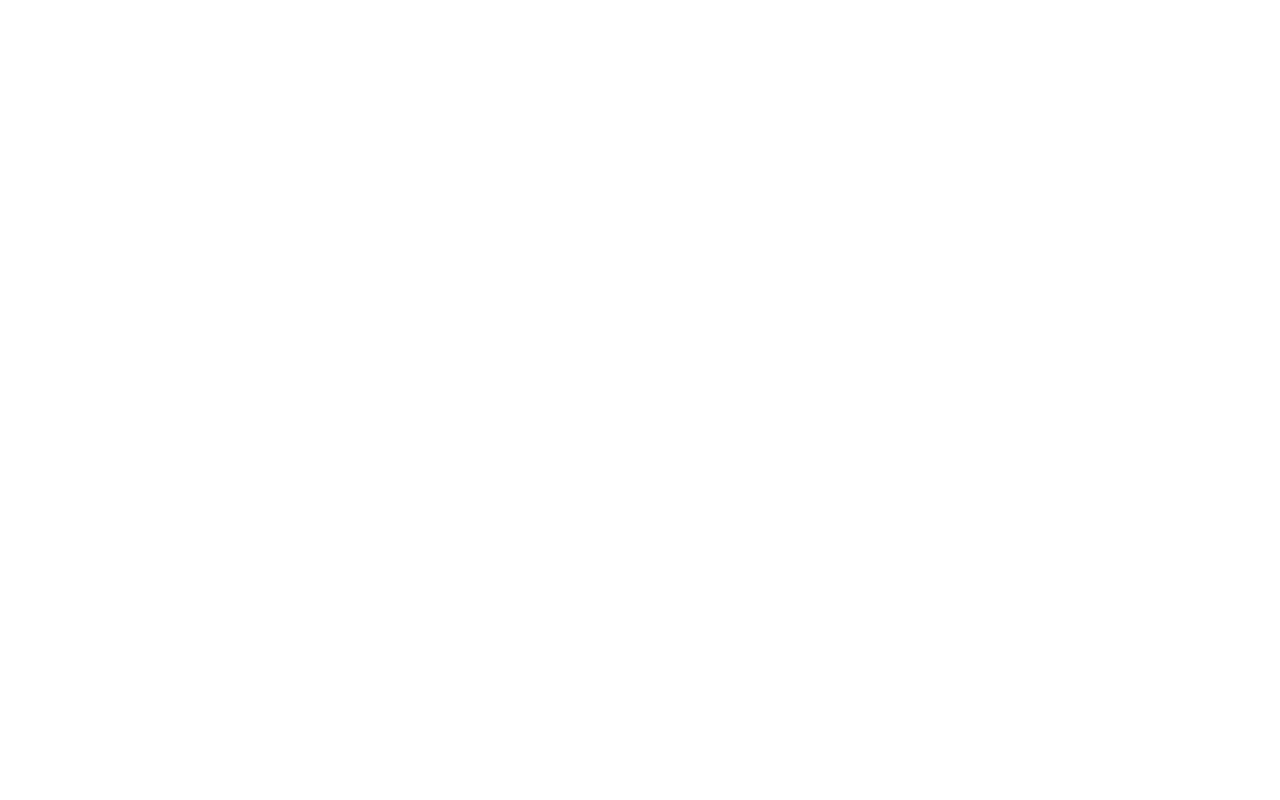
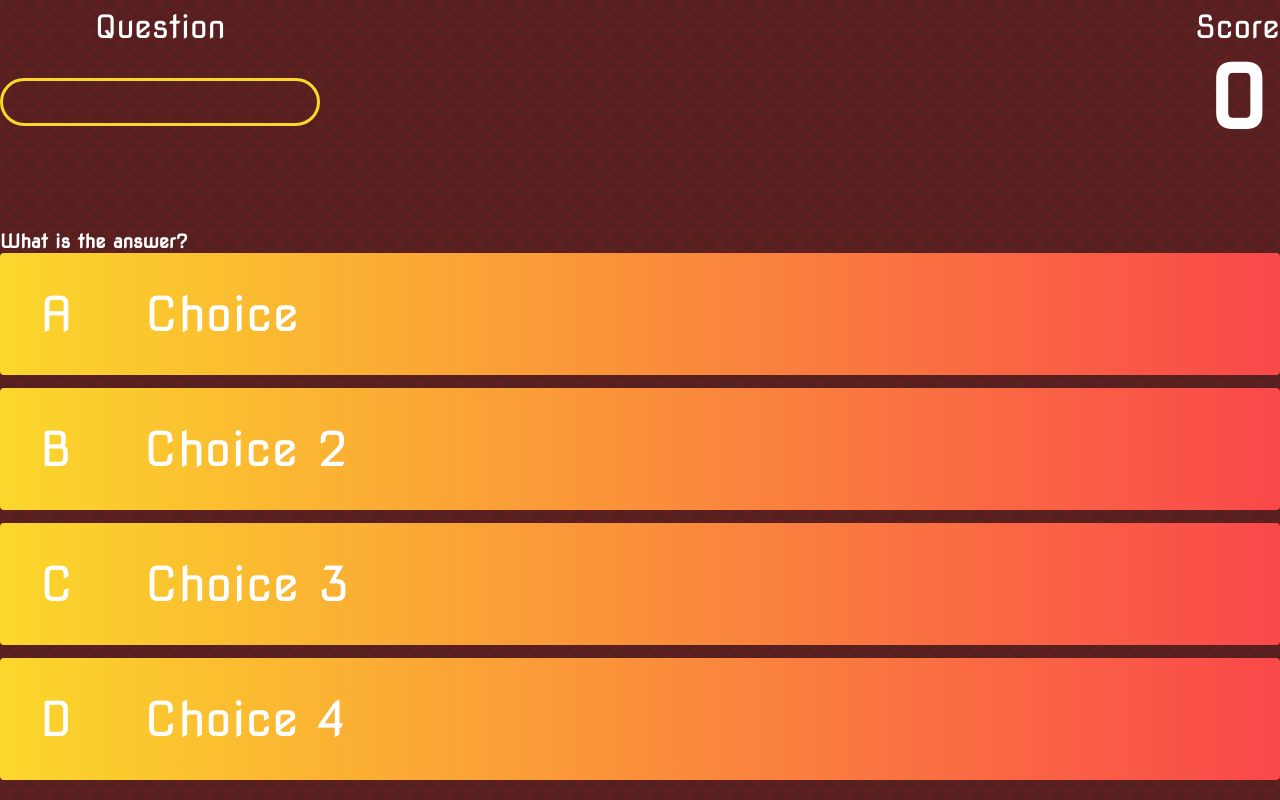
Before and after one commit to all4nitrous/Vietnamese-quiz, a plain HTML site: page game.html in a window 1280 px wide. Drawn offline with Linux system fonts and the light colour scheme.

Commit message:
Beginning game section of site

```diff
--- a/game.css
+++ b/game.css
@@ -0,0 +1,84 @@
+body {
+    color: white;
+}
+
+
+
+
+
+.choice-container {
+    display: flex;
+    margin-bottom: 0.8rem;
+    width: 100%;
+    border-radius: 4px;
+    background: linear-gradient( 90deg, var(--color-primary), var(--color-primary-second));
+    font-size: 3rem;
+    min-width: 80rem;
+    transition: transform 100ms;
+
+}
+
+.choice-container:hover {
+    cursor: pointer;
+    box-shadow: 0 0.4rem 1.4rem 0 var(--color-primary);
+    transform: scale(1.02);
+    transition: transform 100ms;
+}
+
+.choice-prefix {
+    padding: 2rem 2.5rem;
+    color: white;
+}
+
+.choice-text {
+    padding: 2rem;
+    width: 100%;
+}
+
+.correct {
+    background: linear-gradient(32deg, rgba(11, 223, 36) 0%, rgba(41, 232, 111) 100%);
+}
+
+.incorrect {
+    background: linear-gradient(32deg, rgba(230, 29, 29, 1) 0%, rgba(224, 11, 11, 1) 100%);
+}
+
+#hud {
+    display: flex;
+    justify-content: space-between;
+}
+
+.hud-prefix {
+    text-align: center;
+    font-size: 2rem;
+}
+
+.hud-main-text {
+    text-align: center;
+}
+
+#progressBar {
+    width: 20rem;
+    height: 3rem;
+    border: 0.2rem solid var(--color-primary);
+    margin-top: 2rem;
+    border-radius: 50px;
+    overflow: hidden;
+}
+
+#progressBarFull {
+    height: 100%;
+    background: var(--color-primary);
+    width: 0%;
+}
+
+
+
+
+
+
+@media screen and (max-width: 1230px) {
+    .choice-container {
+        min-width: 40rem;
+    }
+}
--- a/game.html
+++ b/game.html
@@ -0,0 +1,63 @@
+<!DOCTYPE html>
+<html lang="en">
+<head>
+    <meta charset="UTF-8">
+    <meta http-equiv="X-UA-Compatible" content="IE=edge">
+    <meta name="viewport" content="width=device-width, initial-scale=1.0">
+    <title>Quiz Page</title>
+    <link rel="stylesheet" href="style.css">
+    <link rel="stylesheet" href="game.css">
+    <link href="https://fonts.googleapis.com/css2?family=Nova+Square&display=swap" rel="stylesheet">
+</head>
+<body>
+    <div class="container">
+        <div id="game" class="justify-center flex-column">
+            <div id="hud">
+                <div class="hud-item">
+                    <p id="progressText" class="hud-prefix">
+                        Question
+                    </p>
+                    <div id="progressBar">
+                        <div id="progressBarFull"></div>
+                    </div>
+                </div>
+                <div class="hud-item">
+                    <p class="hud-prefix">
+                        Score
+                    </p>
+                    <h1 class="hud-main-text" id="score">
+                        0
+                    </h1>
+                </div>
+            </div>
+        <!--Question-container-->
+        <h3 id="question">What is the answer?</h3>
+        <!--end of question container-->
+        <!--Answers-->
+        <div class="choice-container">
+            <p class="choice-prefix">A</p>
+            <p class="choice-text" data-number="1">Choice</p>
+        </div>
+    <!--end of answer-->
+     <!--Answers-->
+     <div class="choice-container">
+        <p class="choice-prefix">B</p>
+        <p class="choice-text" data-number="2">Choice 2</p>
+    </div>
+<!--end of answer-->
+ <!--Answers-->
+ <div class="choice-container">
+    <p class="choice-prefix">C</p>
+    <p class="choice-text" data-number="3">Choice 3</p>
+</div>
+<!--end of answer-->
+ <!--Answers-->
+ <div class="choice-container">
+    <p class="choice-prefix">D</p>
+    <p class="choice-text" data-number="4">Choice 4</p>
+</div>
+        </div>
+    </div>
+<script src="game.js"></script>
+</body>
+</html>
--- a/style.css
+++ b/style.css
@@ -11,7 +11,6 @@
     padding: 0;
     /*font-size: 62.5%;*/
     font-family: 'Nova Square', cursive;
-
 }
 
 body {
```
Also changed, not shown: game.js (added).
